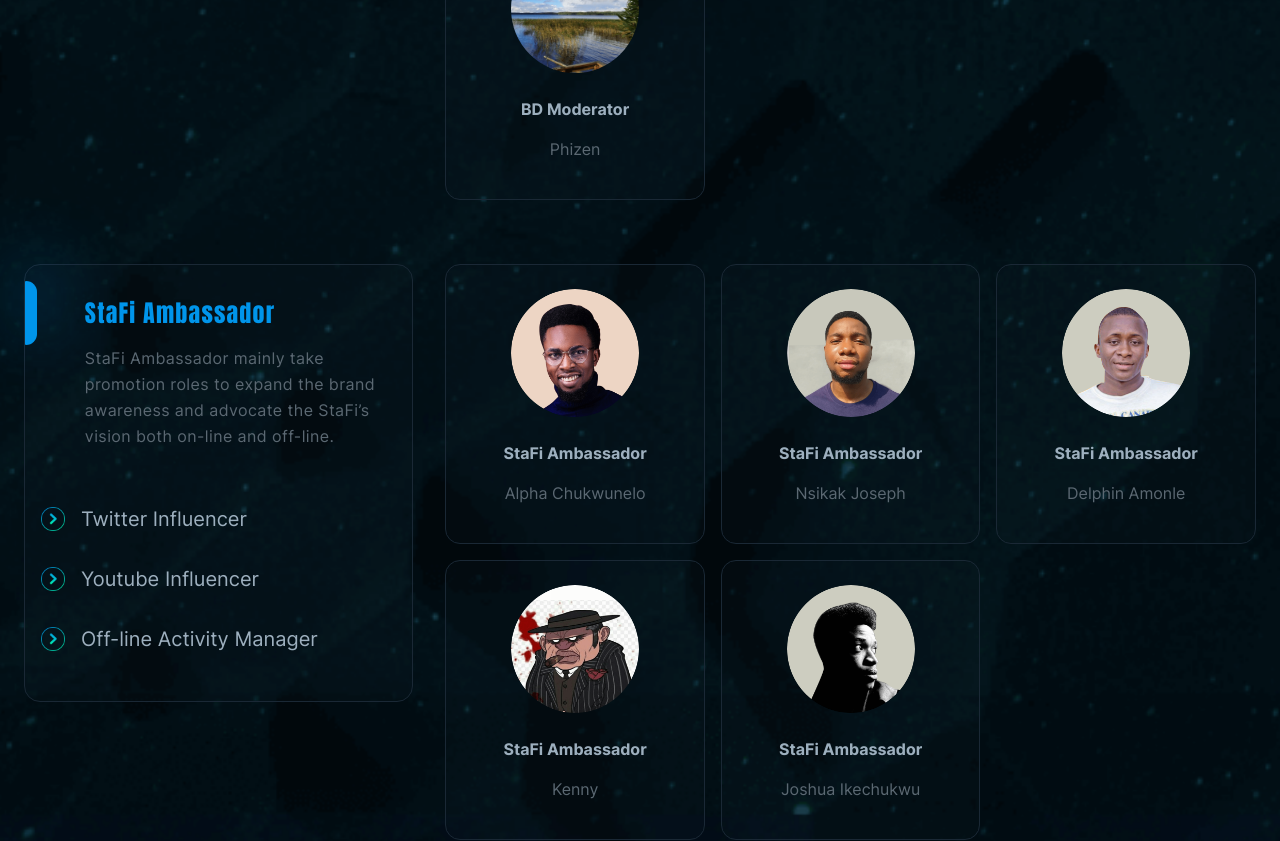
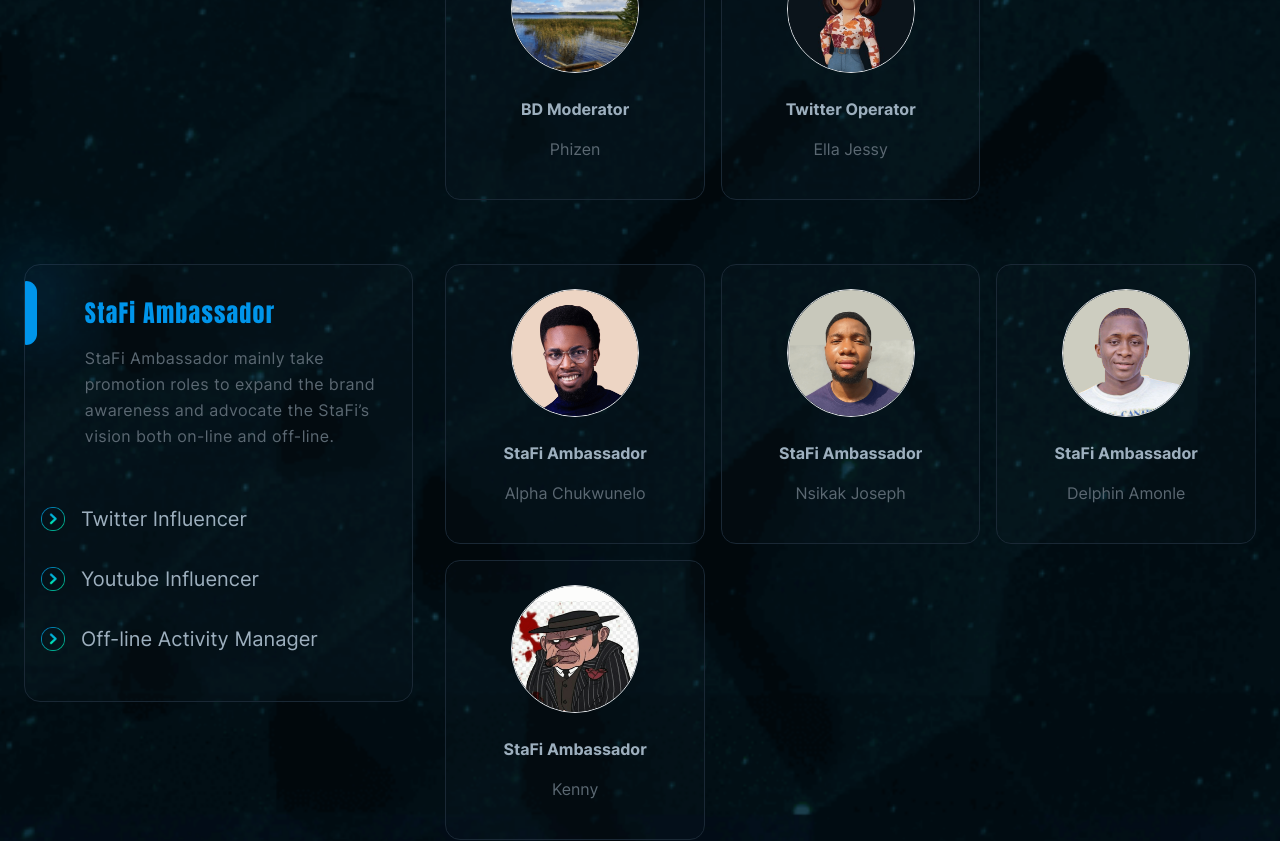
Before and after one commit to stafiprotocol/stafi-warrior, a Next.js app: page / in a window 1280 px wide. Shown: the part 2080-2921 px from the top of the page. Built offline with nearby package versions, Linux system fonts and the light colour scheme.

Commit message:
Update warrior

```diff
--- a/src/components/AvatarCard.tsx
+++ b/src/components/AvatarCard.tsx
@@ -22,7 +22,7 @@
     <div className='bg-#172636/10 border-[1px] border-#1A2835 rounded-[15px] group hover:bg-#5B6872/10 h-[280px] relative'>
       <div className='px-6 py-6 group-hover:px-4'>
         <div className='block group-hover:hidden'>
-          <img src={image} className="rounded-full w-32 h-32 mx-auto"/>
+          <img src={image} className="rounded-full border w-32 h-32 mx-auto"/>
           <h3 className='text-center mt-6 md:text-base text-#9DAFBE font-bold'>{title}</h3>
           <p className='text-center mt-4 md:text-base text-#5B6872'>{name}</p>
         </div>
--- a/src/components/layout/WarriorsList.tsx
+++ b/src/components/layout/WarriorsList.tsx
@@ -69,6 +69,15 @@
       description:"A DeFi enthusiast, specialized in sustainable economic models.",
       // twitter_url:'https://twitter.com/PhizenStafi',
       // twitter_username:'@PhizenStafi',
+    },
+    {
+      id:8,
+      title:'Twitter Operator',
+      avatar:'/image/avatar_ella.png',
+      name:'Ella Jessy',
+      description:"A Blockchain enthusiast who is passionate about leveraging the Blockchain transformative technology to drive innovation.",
+      twitter_url:'https://twitter.com/Kul_ellajessica',
+      twitter_username:'@Kul_ellajessica',
     }
   ]
   const warriorsAmbassadorList = [
@@ -107,16 +116,7 @@
       description:"Hi, I'm Kenny from Nigeria and I've been an adopter of the Blockchain technology for a few years new. Happy to Be a StaFi Warrior.",
       twitter_url:'https://twitter.com/cosmosadvocate',
       twitter_username:'@cosmosadvocate',
-    },
-    {
-      id:5,
-      title:'StaFi Ambassador',
-      avatar:'/image/avatar11_icon.png',
-      name:'Joshua Ikechukwu',
-      description:"Hi, I’m Joshua Ikechukwu here, purely known as Joshyysmartt on my social media platforms. I’m specialized in the creation of designs but with no coding skills.",
-      twitter_url:'https://twitter.com/Joshyysmartt',
-      twitter_username:'@Joshyysmartt',
-    },
+    }
   ]
 
   const ModeratorList = [
```
Also changed, not shown: public/image/avatar11_icon.png (deleted), public/image/avatar_ella.png (added).
